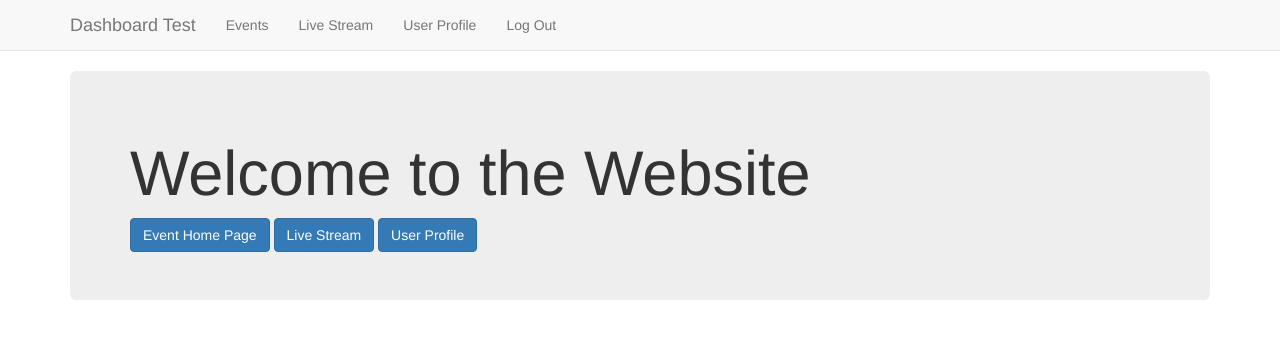
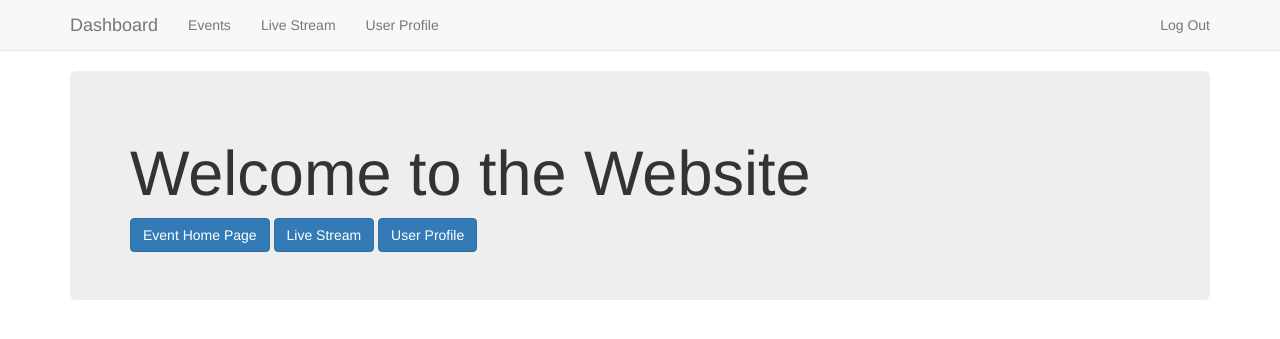
Before and after one commit to dat-adi/oschub, a Django app: page /dashboard/ in a window 1280 px wide. Shown: the top 339 px of the page. Run offline with Django 3.2, Linux system fonts and the light colour scheme; the visitor is signed in with stand-in values (Sample User, id 1); some libraries are stand-ins or nearby versions.

Commit message:
Dashboard, and log out aligned in main page and dashboard respectively.

```diff
--- a/dashboard/templates/dashboard/base.html
+++ b/dashboard/templates/dashboard/base.html
@@ -9,10 +9,12 @@
         <nav class="navbar navbar-default navbar-static-top">
             <div class="container">
                 <ul class="nav navbar-nav">
-                    <li><a class="navbar-brand" href="#">Dashboard Test</a></li>
+                    <li><a class="navbar-brand" href="#">Dashboard</a></li>
                     <li><a class="navbar-link" href="{% url 'event_regis:event_home_page' %}">Events</a></li>
                     <li><a class="navbar-link" href="#">Live Stream</a></li>
                     <li><a class="navbar-link" href="#">User Profile</a></li>
+                </ul>
+                <ul class="nav navbar-nav navbar-right">
                     <li><a class="navbar-link " href="{% url 'logout' %}">Log Out</a></li>
                 </ul>
             </div>
--- a/login_interface/templates/login_interface/base.html
+++ b/login_interface/templates/login_interface/base.html
@@ -12,6 +12,7 @@
                 <ul class="nav navbar-nav">
                     <li><a class="navbar-brand" href="{% url 'login_interface:main_page' %}">OscHub</a></li>
                     {% if user.is_authenticated %}
+                        <li><a class="navbar-link" href="{% url 'dashboard:welcome' %}">Dashboard</a></li>
                         <li><a class="navbar-link" href="{% url 'logout' %}">Log Out</a></li>
                     {% else %}
                         <li><a class="navbar-link" href="{% url 'login' %}">Login</a></li>
```
